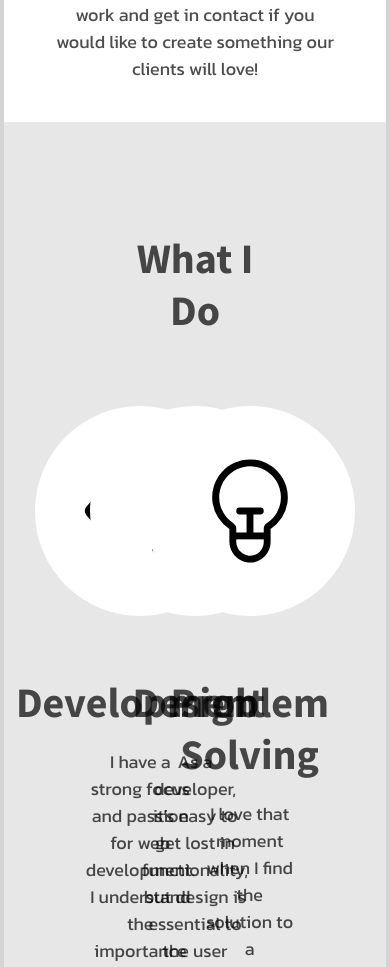
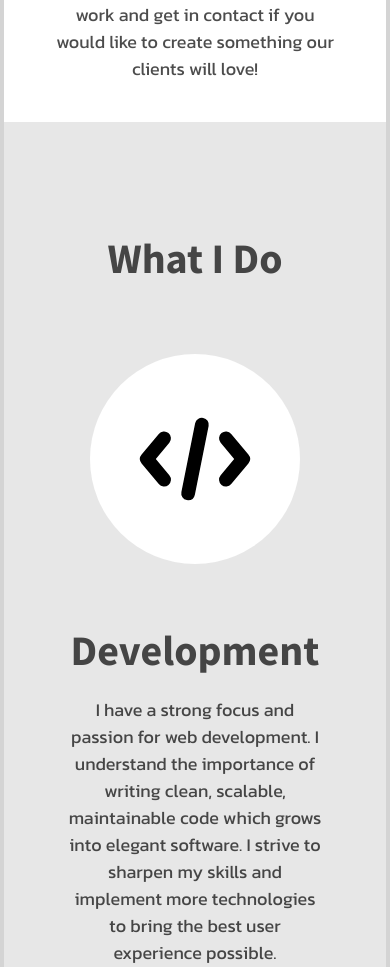
Before and after one commit to David-Orson/Portfolio-2020, a React (Create React App) app: page / in a window 390 px wide. Shown: the part 1020-1987 px from the top of the page. Built offline with nearby package versions, Linux system fonts and the light colour scheme; a web font is replaced by a local one.

Commit message:
Skills Responsive

```diff
--- a/src/css/Skills.css
+++ b/src/css/Skills.css
@@ -8,7 +8,7 @@
 .skills-main {
   width: 98%;
   background: rgb(231, 231, 231);
-  padding: 100px 100px;
+  padding: 100px 0px;
   text-align: center;
 }
 
@@ -41,3 +41,20 @@
   padding-bottom: 50px;
   margin-bottom: 50px;
 }
+
+@media only screen and (max-width: 1222px) {
+.skills-main {
+  padding: 100px 0px 30px 0px;
+}
+
+  .skills-container {
+    flex-direction: column;
+    align-items: center;
+  }
+
+  .skill-container {
+    width: 80%;
+    margin-bottom: 100px;
+  }
+
+}
```
